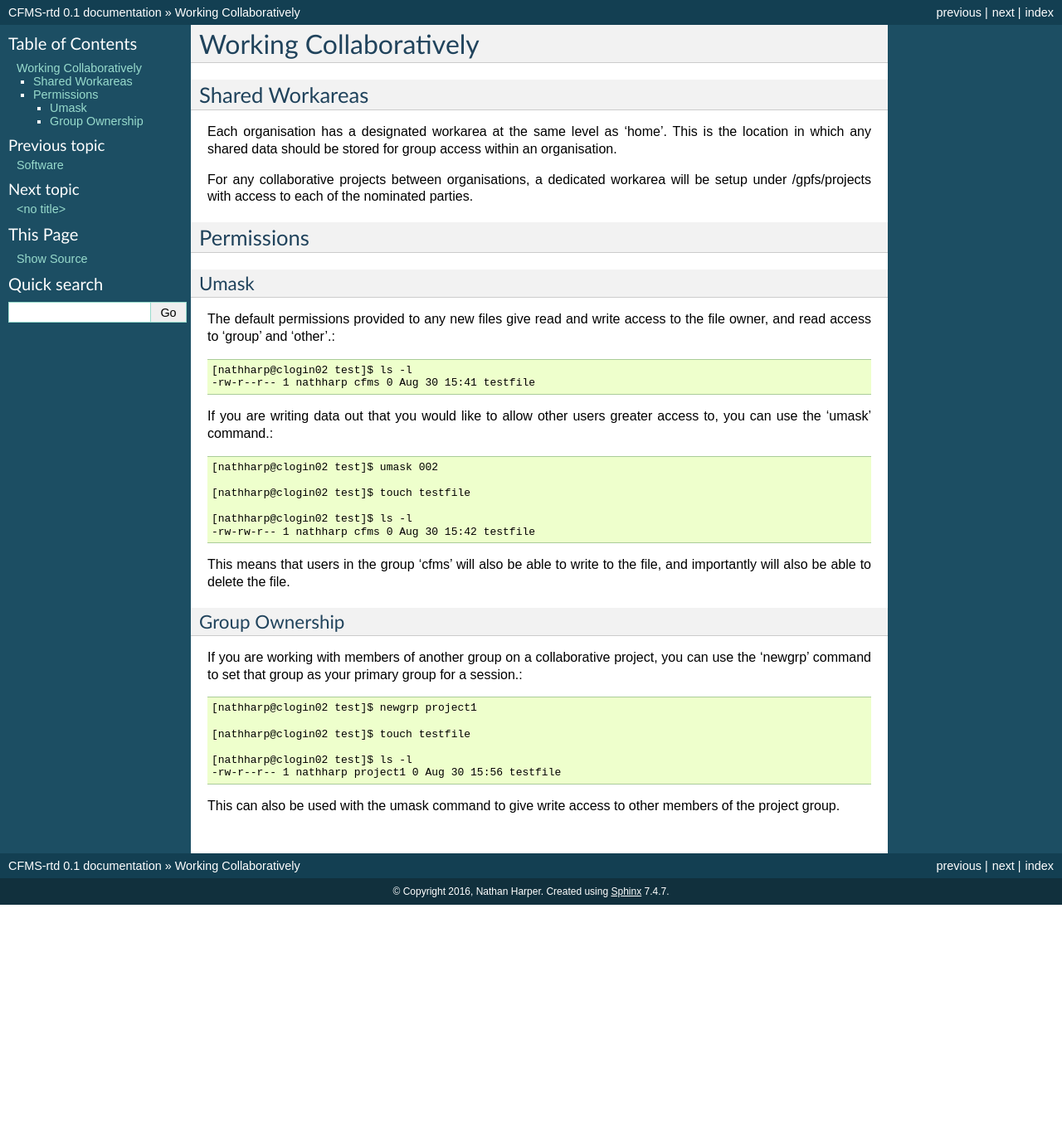
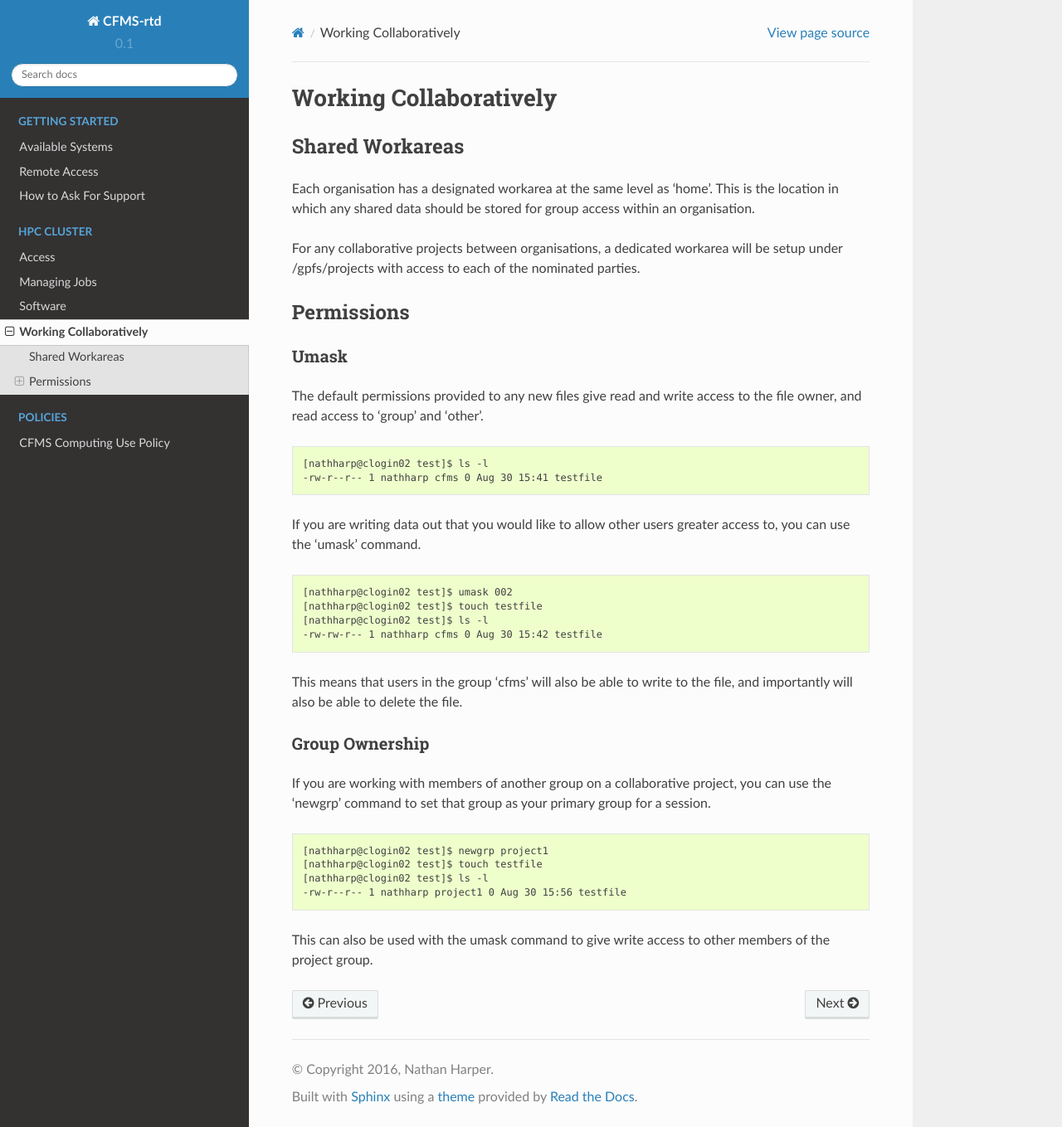
Before and after one commit to CFMS/cfms-rtd, a Sphinx documentation site: the page built from docs/workingcollaboratively.rst, in a window 1280 px wide and 1359 px high. Shown: the whole window at 83% size. Built offline with Sphinx 7.4.7 and the Read the Docs theme 2.0.0, drawn with Linux system fonts in a browser that asks for light colours; pages that are not in the unit, such as notebooks, are missing from menus.

Commit message:
various linting updates

```diff
--- a/docs/access.rst
+++ b/docs/access.rst
@@ -54,6 +54,7 @@ Filezilla supports FTP by default, but switches to SFTP if the port is updated t
 an interactive node and using your username and password will allow you to copy files back and forth from the remote system.
 
 .. _FileZilla: https://filezilla-project.org/
+
 Graphical Access
 ================
 
--- a/docs/availablesystems.rst
+++ b/docs/availablesystems.rst
@@ -6,7 +6,7 @@ HPC Clusters
 ============
 
 Primary Cluster - 'CS'
----------------
+----------------------
 
 Our primary cluster is a Cray CS-400 system, utilising Intel Xeon E5-2600 v4 (Broadwell) CPUs and a Mellanox Infiniband high-speed
 interconnect.  The system is running RHEL/CentOS 7.2 releases, along with the latest Cray and Intel compilers and development environments.
@@ -21,7 +21,7 @@ Available Queues:
 
 
 Secondary Cluster - 'FC'
------------------
+------------------------
 
 Our secondary cluster is comprised of systems from a number of manufacturers, including IBM, Bull and HP.  This system is provided for specific
 customers and projects.
--- a/docs/conf.py
+++ b/docs/conf.py
@@ -28,7 +28,13 @@ import os
 # Add any Sphinx extension module names here, as strings. They can be
 # extensions coming with Sphinx (named 'sphinx.ext.*') or your custom
 # ones.
-extensions = []
+import sphinx_rtd_theme
+
+extensions = [
+    "sphinx_rtd_theme",
+]
+
+html_theme = "sphinx_rtd_theme"
 
 # Add any paths that contain templates here, relative to this directory.
 templates_path = ['_templates']
@@ -108,7 +114,7 @@ todo_include_todos = False
 
 # The theme to use for HTML and HTML Help pages.  See the documentation for
 # a list of builtin themes.
-html_theme = 'default'
+#html_theme = 'default'
 
 # Theme options are theme-specific and customize the look and feel of a theme
 # further.  For a list of options available for each theme, see the
--- a/docs/runningjobs.rst
+++ b/docs/runningjobs.rst
@@ -29,10 +29,12 @@ Sometimes you will see available resources, but your job still has not started.
 for another queued job.   Running::
 
   squeue --start
+
 will show you when your job is due to start.   This command will work only if you are awaiting available resources, but not if you are
 waiting on your group limits.
 
   squota
+
 will show the usage of the quotas that you have access to.
 
 Submitting Jobs
--- a/docs/workingcollaboratively.rst
+++ b/docs/workingcollaboratively.rst
@@ -18,18 +18,20 @@ Permissions
 Umask
 -----
 The default permissions provided to any new files give read and write access to
-the file owner, and read access to 'group' and 'other'.::
+the file owner, and read access to 'group' and 'other'.
+::
+
   [nathharp@clogin02 test]$ ls -l
   -rw-r--r-- 1 nathharp cfms 0 Aug 30 15:41 testfile
 
 If you are writing data out that you would like to allow other users greater access
-to, you can use the 'umask' command.::
-   [nathharp@clogin02 test]$ umask 002
+to, you can use the 'umask' command.
+::
 
-   [nathharp@clogin02 test]$ touch testfile
-
-   [nathharp@clogin02 test]$ ls -l
-   -rw-rw-r-- 1 nathharp cfms 0 Aug 30 15:42 testfile
+  [nathharp@clogin02 test]$ umask 002
+  [nathharp@clogin02 test]$ touch testfile
+  [nathharp@clogin02 test]$ ls -l
+  -rw-rw-r-- 1 nathharp cfms 0 Aug 30 15:42 testfile
 
 This means that users in the group 'cfms' will also be able to write to the file,
 and importantly will also be able to delete the file.
@@ -38,11 +40,11 @@ and importantly will also be able to delete the file.
 Group Ownership
 ---------------
 If you are working with members of another group on a collaborative project, you
-can use the 'newgrp' command to set that group as your primary group for a session.::
+can use the 'newgrp' command to set that group as your primary group for a session.
+::
+
   [nathharp@clogin02 test]$ newgrp project1
-
   [nathharp@clogin02 test]$ touch testfile
-
   [nathharp@clogin02 test]$ ls -l
   -rw-r--r-- 1 nathharp project1 0 Aug 30 15:56 testfile
 
```
Also changed, not shown: docs/usagepolicy.rst (+7 -7 lines).
